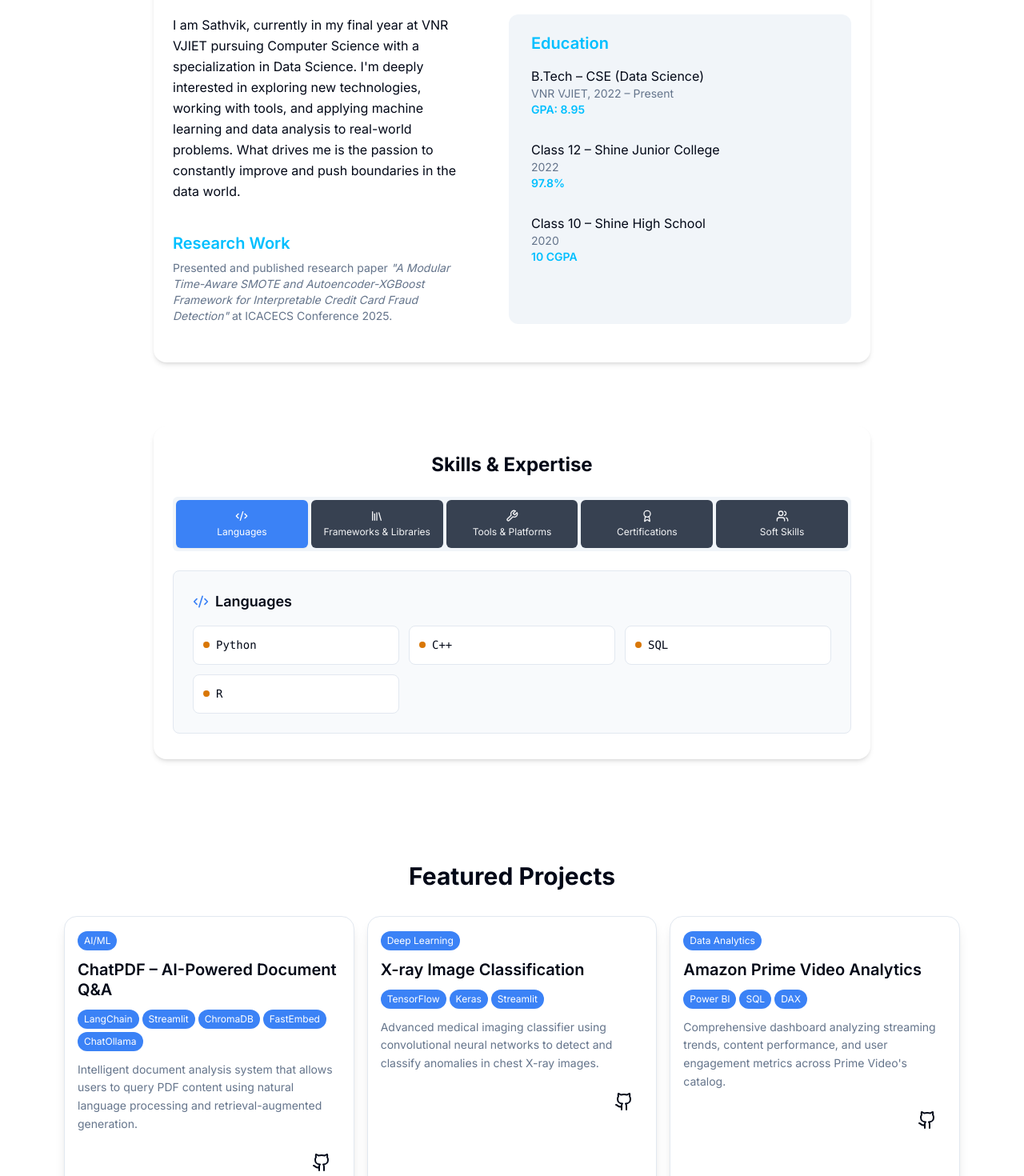
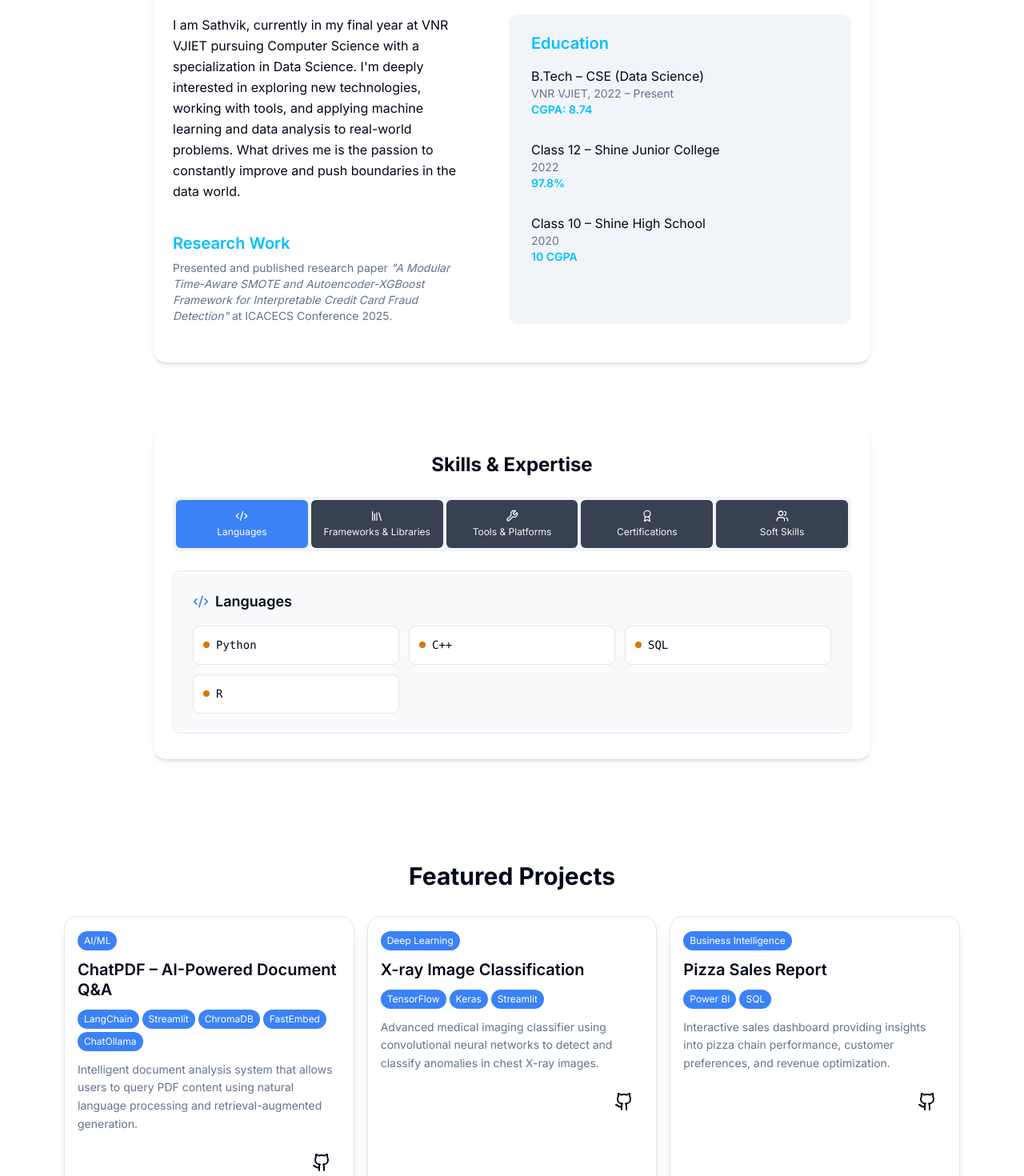
Before and after one commit to sathvik8317/sathvik-konda-portfolio, a React (Vite) app: page / in a window 1280 px wide. Shown: the part 560-2030 px from the top of the page at 80% size. Built offline with nearby package versions, Linux system fonts and the light colour scheme.

Commit message:
Update favicon, GPA, and remove Prime Video project

```diff
--- a/src/components/About.tsx
+++ b/src/components/About.tsx
@@ -26,7 +26,7 @@ const About = () => (
           <div>
             <div className="font-medium text-foreground">B.Tech – CSE (Data Science)</div>
             <div className="text-sm text-muted-foreground">VNR VJIET, 2022 – Present</div>
-            <div className="text-sm text-[#00BFFF] font-semibold">GPA: 8.95</div>
+            <div className="text-sm text-[#00BFFF] font-semibold">CGPA: 8.74</div>
           </div>
           <div>
             <div className="font-medium text-foreground">Class 12 – Shine Junior College</div>
--- a/src/components/InteractiveProjectGallery.tsx
+++ b/src/components/InteractiveProjectGallery.tsx
@@ -16,13 +16,6 @@ const projects = [
     description: "Advanced medical imaging classifier using convolutional neural networks to detect and classify anomalies in chest X-ray images.",
     tech: ["TensorFlow", "Keras", "Streamlit"],
     github: "https://github.com/sathvik8317/X-ray-Image-Classification",
-  },
-  {
-    title: "Amazon Prime Video Analytics",
-    category: "Data Analytics",
-    description: "Comprehensive dashboard analyzing streaming trends, content performance, and user engagement metrics across Prime Video's catalog.",
-    tech: ["Power BI", "SQL", "DAX"],
-    github: "https://github.com/yourusername/prime-analytics",
   },
   {
     title: "Pizza Sales Report",
```
Also changed, not shown: 1 other file (tests, documents, lock files or other folders).
